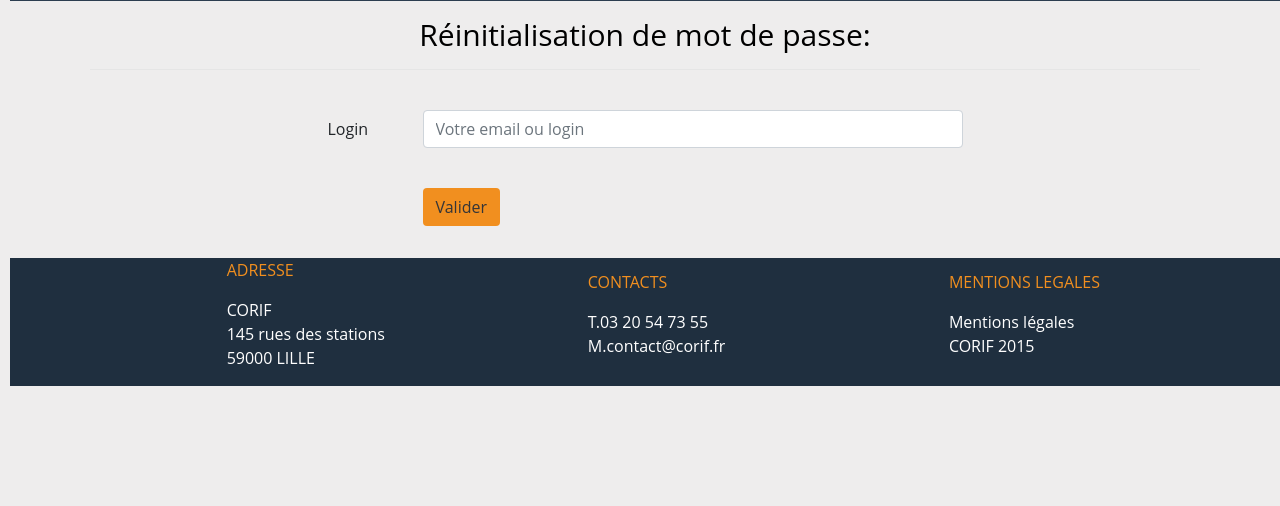
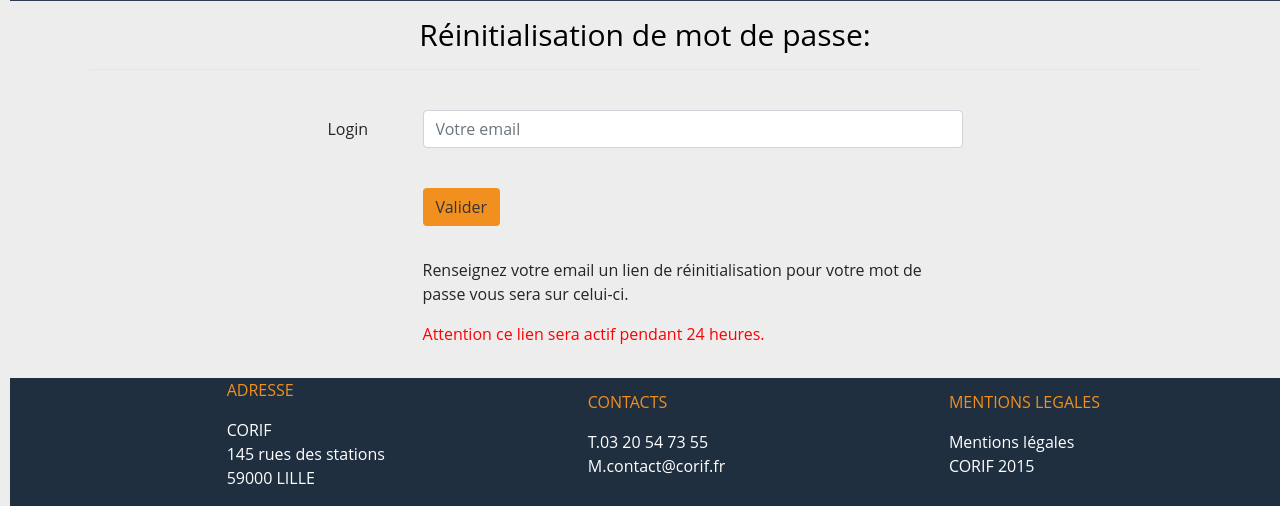
Before and after one commit to Hchampagne/CORIF, a CodeIgniter app: page /CORIF/index.php/connexion/reset in a window 1280 px wide. Shown: the part 300-806 px from the top of the page. Before the commit the page ends 686 px from the top, so only its background shows below. Run offline with CodeIgniter, Linux system fonts and the light colour scheme.

Commit message:
reset mdp

```diff
--- a/application/controllers/Connexion.php
+++ b/application/controllers/Connexion.php
@@ -384,25 +384,57 @@ class Connexion extends CI_Controller{
 // RESET MOT DE PASSE
         public function reset()
         {
-            if($this->input->post())
-            {
-               $mail= $this->input->post();
-               $data= $this->Corif_model->create_key($mail);
+            if($this->input->post()){  //si il y a un post
 
-                $this->email->from('noreply@jerem1formatic.fr', 'Corif');
-                $this->email->to($mail);
+            // regle de validation email
+            $this->form_validation->set_rules('email', 'email', 'required|html_escape|valid_email',
+                array("required"=>"Le champs est vide","valid_email"=>"L'email saisie n'est pas correcte"));
 
-                $this->email->subject('Réinitialisation de mots de passe');
-                $this->email->message('<a href="https://dev.amorce.org/corif/index.php/administration/newpassword/'.$data.'"><strong>Réinitialisation de mot de passe</strong></a>');
+                if($this->form_validation->run() == false){
+                // validation non conforme retour au formulaire
 
-                $this->email->send();
-                redirect('accueil');
-                $message('Un Email avec un lien valable 24H vous a été envoyé !');
-            }
-            else
-            {
+
                 $this->load->view('head');
                 $this->load->view('header');
+                $this->load->view('modal/connexionModal');
+                $this->load->view('modal/espacejeuModal');
+                $this->load->view('connexion/reset');
+                $this->load->view('footer');
+
+
+                }else{
+                    // validation conforme
+                    // filtre post email html_escape xss
+                    $mail = $mail = $this->input->post("email",true);
+                    // genere et enregistre la cle de confirmation en base
+                    //$data = $this->Connexion_model->create_key($mail);
+
+                    $this->Mail_model->sendMail($mail, "resetMdp");
+
+
+
+
+                    //$this->email->message('<a href="https://dev.amorce.org/corif/index.php/administration/newpassword/' . $data . '"><strong>Réinitialisation de mot de passe</strong></a>');
+
+                    $this->email->send();
+                    redirect('accueil');
+
+
+                }
+
+
+
+
+
+
+
+
+            }else{
+
+                $this->load->view('head');
+                $this->load->view('header');
+                $this->load->view('modal/connexionModal');
+                $this->load->view('modal/espacejeuModal');
                 $this->load->view('connexion/reset');
                 $this->load->view('footer');
             }
--- a/application/models/Connexion_model.php
+++ b/application/models/Connexion_model.php
@@ -62,4 +62,21 @@ class Connexion_model extends CI_Model {
         return $requete;
     }
 
+    // ajoute d'une key reinitialisation mdp
+    public function create_key($mail)
+    {
+
+        $key = generate_number(10) . microtime(true) * 10000 . generate_number(10);
+        //$requete = $this->db->query("update adherent set key=? where email=?", array($key, $mail));
+        //return $key;
+
+        $this->db->update("invite");
+        $this->db->set("inv_cle",$key);
+        $this->db->where("inv_email",$mail);
+
+
+
+
+    }
+
 }
--- a/application/models/Mail_model.php
+++ b/application/models/Mail_model.php
@@ -29,7 +29,13 @@ class Mail_model extends CI_Model
                 $message = $sendMail." "."Cet adhérent est en attente de validation !";
                 break;
 
-
+            case "resetMdp" :
+                $to = $sendMail;
+                $from = "noreply@jerem1formatic.fr";
+                $from = "noreply@jerem1formatic.fr";
+                $subject = "Réinitialisation de mots de passe";
+                $message = "essai";
+            break;
 
             default :
                 redirect('Accueil');
--- a/application/views/connexion/reset.php
+++ b/application/views/connexion/reset.php
@@ -5,40 +5,30 @@
       <hr>
     </div><br>
 
-    <!-- <form action="" name="login" role="form" class="" method="post" id="mc_signup_form" accept-charset="utf-8"> -->
     <?= form_open('connexion/reset', 'id="form_reset"'); ?>
 
       <div class="form-group row justify-content-md-center">
-      <label for="login" class="col-sm-1 col-form-label">Login</label>
+        <label for="email" class="col-sm-1 col-form-label">Login</label>
         <div class="col-sm-6">
-        <input type="text" name="login" id="log_login" class="form-control" value="<?php echo set_value('login') ?>" placeholder="Votre email ou login">
-        <span id=alertLogin>&nbsp<?= form_error('login', '<span>', '</span>') ?></span>
+          <input type="text" name="email" id="email" class="form-control" value="<?php echo set_value('email') ?>" placeholder="Votre email">
+          <span id=alertLogin>&nbsp<?= form_error('email', '<span>', '</span>') ?></span>
         </div>
       </div>
-
-
       <div class="form-group row justify-content-md-center">
         <div class="col-sm-1 col-form-label">
         </div>
         <div class="col-sm-6">
-        <input type="submit" id="login_submit" value="Valider" class="btn">
+          <input type="submit" id="reset_submit" value="Valider" class="btn">
         </div>
       </div>
-
-
-
-
-
-
-    <!-- <div class="form-group">
-      <label for="exampleInputLogin">Email:</label>
-      <input type="text" class="form-control" id="exampleInputEmail1" aria-describedby="emailHelp" placeholder="Enter email or login" name="login" required>
-      <small id="emailHelp" class="form-text text-muted">Entrez votre login ou votre adresse email</small>
+      <div class="form-group row justify-content-md-center">
+        <div class="col-sm-1 col-form-label">
         </div>
-    <div style="margin-bottom:2rem; ">
-      <button type="submit" class="btn btn-primary" id="valide" value="connexion" style="border: none">Valider</button>
-
-    </div> -->
+        <div class="col-sm-6">
+          <p>Renseignez votre email un lien de réinitialisation pour votre mot de passe vous sera sur celui-ci.</p>
+          <p id="lienMdp">Attention ce lien sera actif pendant 24 heures.</p>
+        </div>
+      </div>
     </form>
   </div>
 </div>
--- a/assets/css/style.css
+++ b/assets/css/style.css
@@ -59,6 +59,12 @@ header{
         color: black;
     }
 
+/* lien mdp 24h*/
+
+
+    #lienMdp{
+        color: red;
+    }
 
 
 
```
Lines whose indentation alone changed are shown as unchanged.
